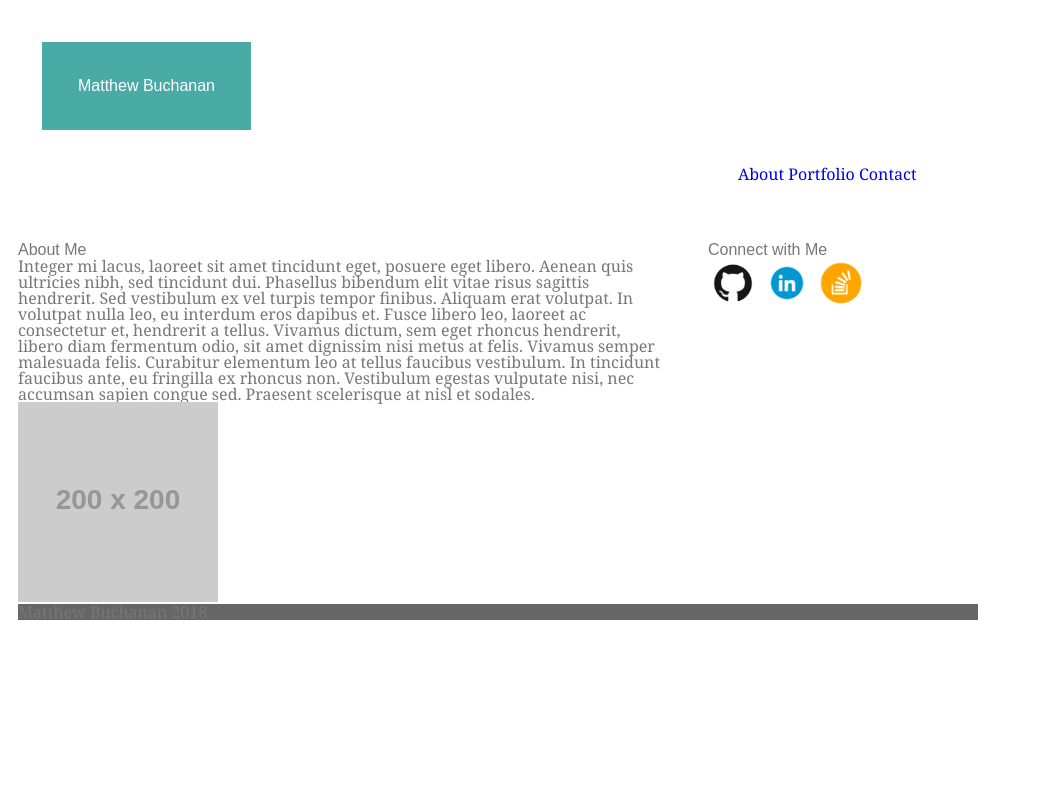
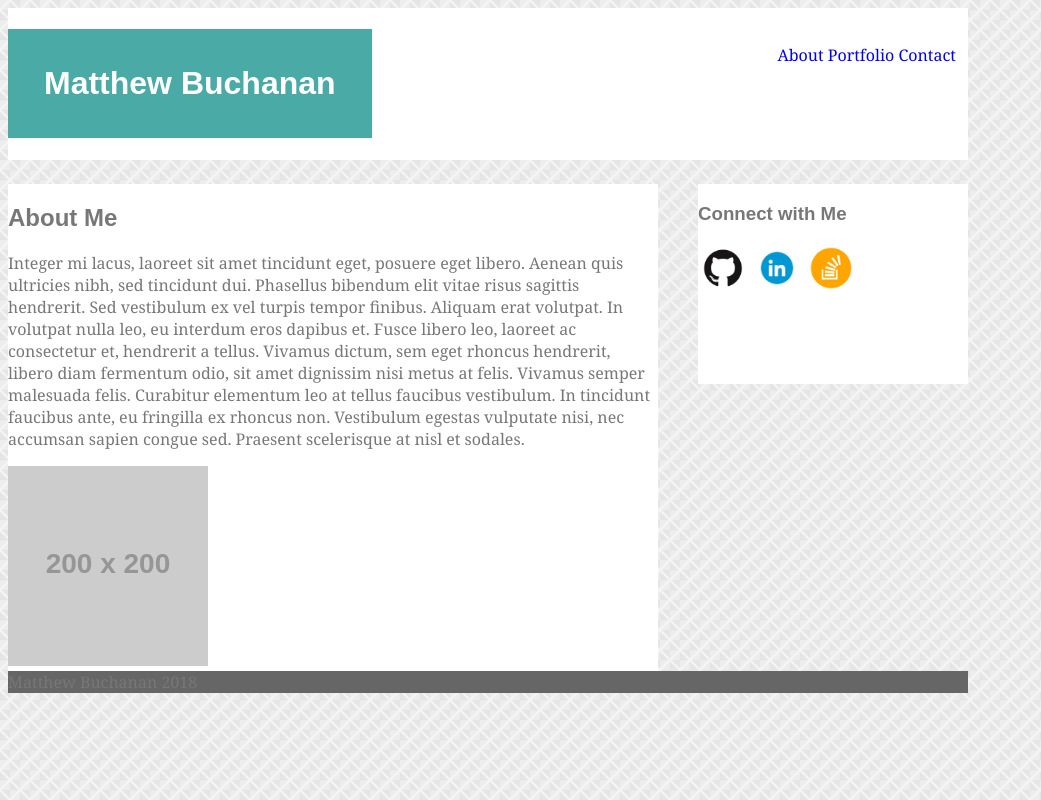
Before and after one commit to dolphinCommando/Basic-Portfolio, a plain HTML site: page index.html in a window 1280 px wide. Shown: the whole page, without its empty margins (0-1041 px from the left). Drawn offline with Linux system fonts and the light colour scheme; placeholder pictures from the web are drawn by us.

Commit message:
background texture, white backgrounds for content

```diff
--- a/assets/css/style.css
+++ b/assets/css/style.css
@@ -2,12 +2,15 @@ body {
     width: 960px;
     font-family: 'Georgia', 'Times', 'Times New Roman', 'serif';
     color: #777777;
-    margin: 18px;
+    background-image: url("../images/stonehaven.png");
 }
 
-header {
+header, section, aside {
     background-color: #ffffff;
-    padding: 24px;
+}
+
+section, aside {
+    margin-top: 24px;
 }
 
 h1, h2, h3 {
@@ -26,6 +29,7 @@ section {
 
 aside {
     width: 270px;
+    height: 200px;
     float: right;
 }
 
@@ -40,8 +44,8 @@ h1 {
 }
 
 header nav {
-    margin-left: 75%;
     padding: 36px 12px;
+    float: right;
 }
 
 footer {
--- a/index.html
+++ b/index.html
@@ -3,7 +3,7 @@
     <head>
         <meta charset="UTF-8">
         <title>Portfolio-About</title>
-        <link rel="stylesheet" href="assets/css/reset.css">
+        <!--<link rel="stylesheet" href="assets/css/reset.css">-->
         <link rel="stylesheet" href="assets/css/style.css">
     </head>
     <body>
```
Also changed, not shown: assets/images/stonehaven.png (added).
